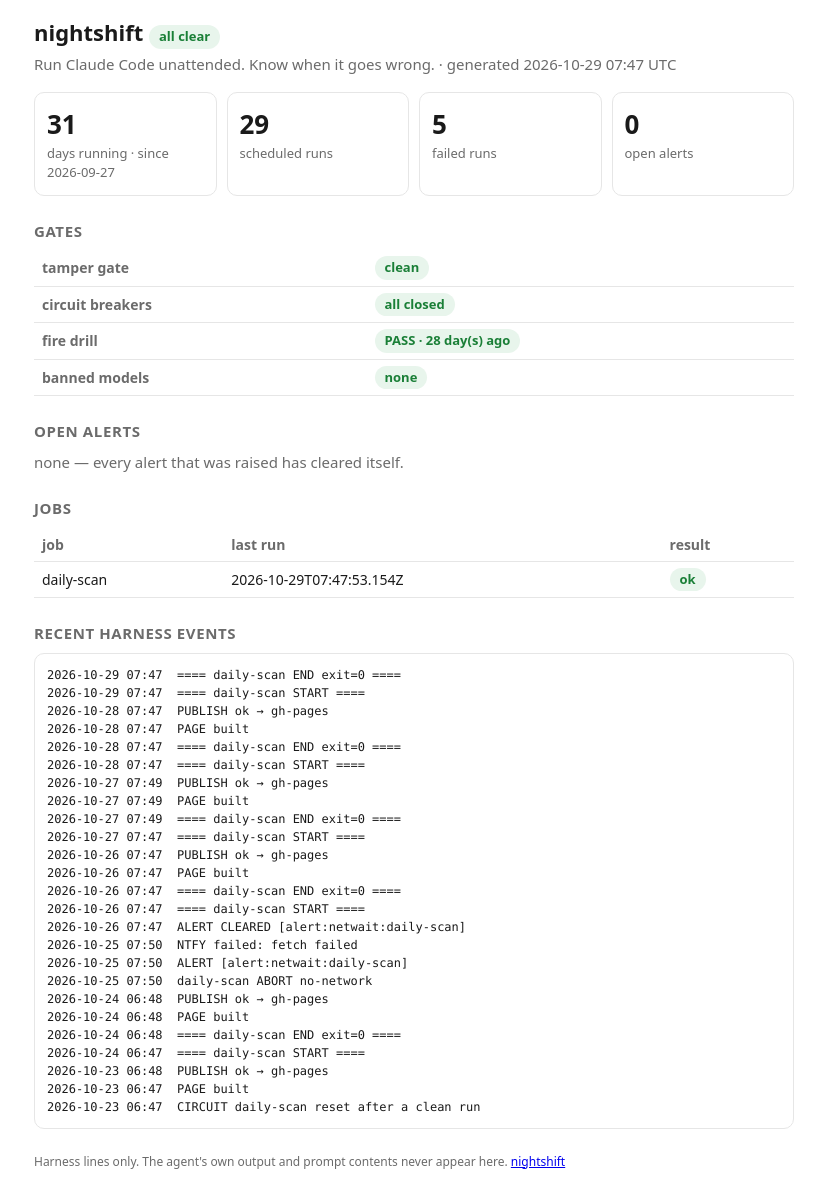
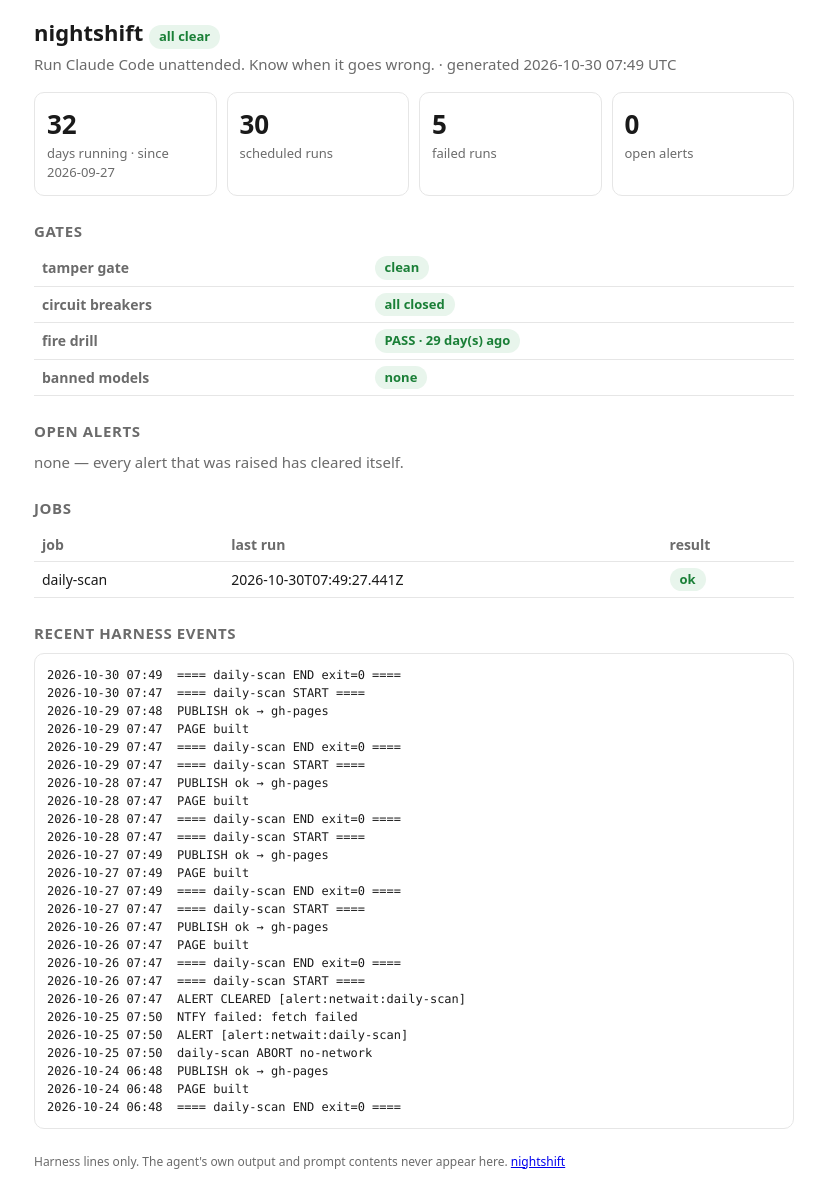
Before and after one commit to amirg76/nightshift, a plain HTML site: page index.html in a window 1280 px wide. Shown: the whole page, without its empty margins (226-1051 px from the left). Drawn offline with Linux system fonts and the light colour scheme.

Commit message:
status 2026-10-30 07:49 UTC

```diff
--- a/index.html
+++ b/index.html
@@ -14,10 +14,10 @@ pre{font:12px/1.5 var(--mono);white-space:pre-wrap;word-break:break-word;border:
 ul{padding-left:20px}li{margin:4px 0}.foot{color:var(--mut);font-size:12px;margin-top:24px}
 </style></head><body>
 <h1>nightshift <span class="pill ok">all clear</span></h1>
-<p class="sub">Run Claude Code unattended. Know when it goes wrong. · generated 2026-10-29 07:47 UTC</p>
+<p class="sub">Run Claude Code unattended. Know when it goes wrong. · generated 2026-10-30 07:49 UTC</p>
 <div class="grid">
-<div class="tile"><div class="n">31</div><div class="l">days running · since 2026-09-27</div></div>
-<div class="tile"><div class="n">29</div><div class="l">scheduled runs</div></div>
+<div class="tile"><div class="n">32</div><div class="l">days running · since 2026-09-27</div></div>
+<div class="tile"><div class="n">30</div><div class="l">scheduled runs</div></div>
 <div class="tile"><div class="n">5</div><div class="l">failed runs</div></div>
 <div class="tile"><div class="n">0</div><div class="l">open alerts</div></div>
 </div>
@@ -25,16 +25,20 @@ ul{padding-left:20px}li{margin:4px 0}.foot{color:var(--mut);font-size:12px;margi
 <table>
 <tr><th>tamper gate</th><td><span class="pill ok">clean</span></td></tr>
 <tr><th>circuit breakers</th><td><span class="pill ok">all closed</span></td></tr>
-<tr><th>fire drill</th><td><span class="pill ok">PASS · 28 day(s) ago</span></td></tr>
+<tr><th>fire drill</th><td><span class="pill ok">PASS · 29 day(s) ago</span></td></tr>
 <tr><th>banned models</th><td><span class="pill ok">none</span></td></tr>
 </table>
 <h2>Open alerts</h2>
 <p class="sub">none — every alert that was raised has cleared itself.</p>
 <h2>Jobs</h2>
-<table><tr><th>job</th><th>last run</th><th>result</th></tr><tr><td>daily-scan</td><td>2026-10-29T07:47:53.154Z</td><td><span class="pill ok">ok</span></td></tr></table>
+<table><tr><th>job</th><th>last run</th><th>result</th></tr><tr><td>daily-scan</td><td>2026-10-30T07:49:27.441Z</td><td><span class="pill ok">ok</span></td></tr></table>
 
 <h2>Recent harness events</h2>
-<pre>2026-10-29 07:47  ==== daily-scan END exit=0 ====
+<pre>2026-10-30 07:49  ==== daily-scan END exit=0 ====
+2026-10-30 07:47  ==== daily-scan START ====
+2026-10-29 07:48  PUBLISH ok → gh-pages
+2026-10-29 07:47  PAGE built
+2026-10-29 07:47  ==== daily-scan END exit=0 ====
 2026-10-29 07:47  ==== daily-scan START ====
 2026-10-28 07:47  PUBLISH ok → gh-pages
 2026-10-28 07:47  PAGE built
@@ -54,10 +58,6 @@ ul{padding-left:20px}li{margin:4px 0}.foot{color:var(--mut);font-size:12px;margi
 2026-10-25 07:50  daily-scan ABORT no-network
 2026-10-24 06:48  PUBLISH ok → gh-pages
 2026-10-24 06:48  PAGE built
-2026-10-24 06:48  ==== daily-scan END exit=0 ====
-2026-10-24 06:47  ==== daily-scan START ====
-2026-10-23 06:48  PUBLISH ok → gh-pages
-2026-10-23 06:47  PAGE built
-2026-10-23 06:47  CIRCUIT daily-scan reset after a clean run</pre>
+2026-10-24 06:48  ==== daily-scan END exit=0 ====</pre>
 <p class="foot">Harness lines only. The agent's own output and prompt contents never appear here. <a href="https://github.com/amirg76/nightshift">nightshift</a></p>
 </body></html>
```
